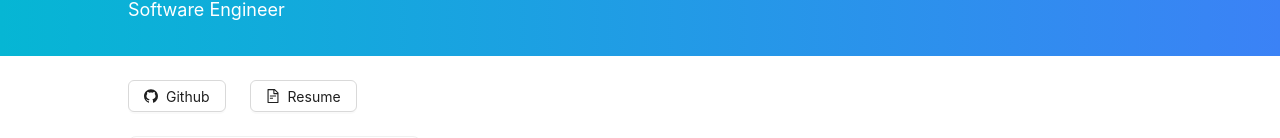
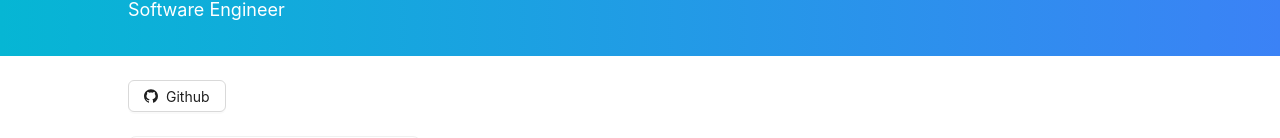
Before and after one commit to mcassels/morgan, a React (Vite) app in the folder personal-site/: page / in a window 1280 px wide. Shown: the part 112-250 px from the top of the page. Built offline with nearby package versions, Linux system fonts and the light colour scheme.

Commit message:
remove resume from personal site

```diff
--- a/personal-site/src/SiteContent.tsx
+++ b/personal-site/src/SiteContent.tsx
@@ -2,7 +2,7 @@ import Button from 'antd/es/button/button';
 import Card from 'antd/es/card/Card';
 import './App.css'
 import Link from 'antd/es/typography/Link';
-import { GithubOutlined, LinkedinOutlined, FileTextOutlined } from '@ant-design/icons';
+import { GithubOutlined, LinkedinOutlined } from '@ant-design/icons';
 
 export default function SiteContent() {
   return (
@@ -14,12 +14,12 @@ export default function SiteContent() {
         >
           <div><GithubOutlined className="pr-2" />Github</div>
         </Button>
-        <Button
+        {/* <Button
           href="/morgan_brooks_resume.pdf"
           target="_blank"
         >
           <div><FileTextOutlined className="pr-2" />Resume</div>
-        </Button>
+        </Button> */}
       </div>
       <Card className="max-w-fit" title="Get in touch">
         <ul>
```
Also changed, not shown: 1 other file (tests, documents, lock files or other folders).
